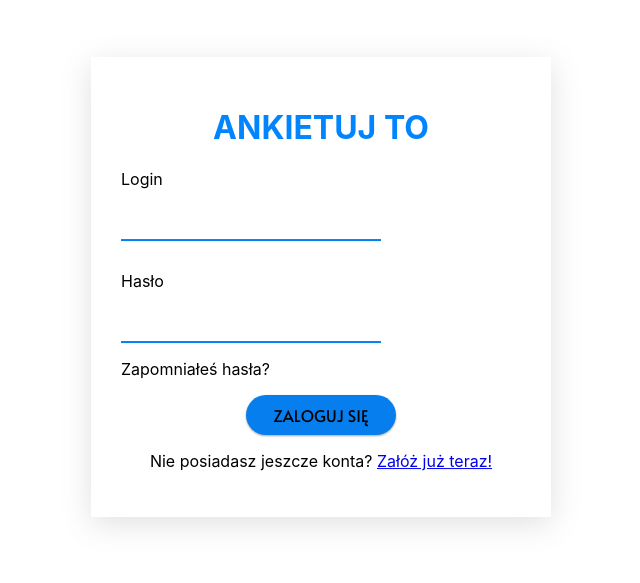
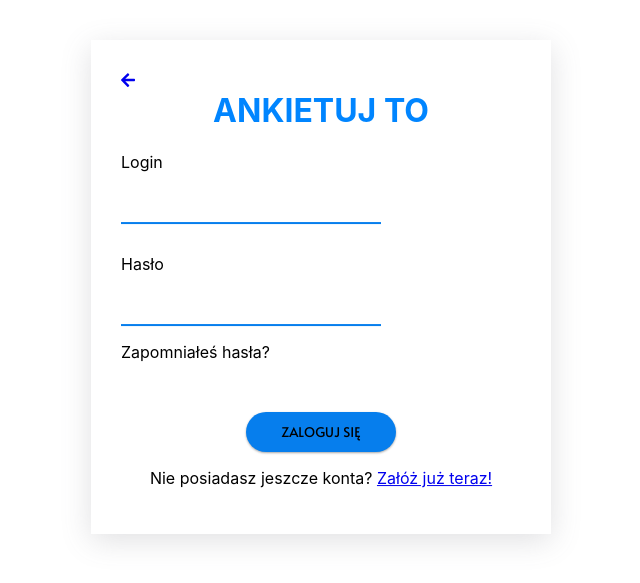
Before and after one commit to pokolowski/ankietuj-to, a React (Create React App) app: page /Login in a window 1280 px wide. Shown: the part 113-696 px from the top of the page, without its empty margins (319-959 px from the left). Built offline with nearby package versions, Linux system fonts and the light colour scheme.

Commit message:
add login page

```diff
--- a/package.json
+++ b/package.json
@@ -12,6 +12,7 @@
     "react": "^17.0.2",
     "react-dom": "^17.0.2",
     "react-icons": "^4.3.1",
+    "react-router-dom": "^6.3.0",
     "react-scripts": "5.0.0",
     "styled-components": "^5.3.3",
     "web-vitals": "^2.1.3"
--- a/src/components/atoms/Button/button.js
+++ b/src/components/atoms/Button/button.js
@@ -9,7 +9,7 @@ const Btn = styled.button`
   border-radius: 20px;
   cursor: pointer;
   box-shadow: rgba(0, 0, 0, 0.12) 0px 1px 3px, rgba(0, 0, 0, 0.24) 0px 1px 2px;
-  font-size: 16px;
+  font-size: ${(props) => props.fontSize} px;
   text-transform: uppercase;
   line-height: 20px;
   font-family: Alata;
@@ -20,7 +20,11 @@ const Btn = styled.button`
   }
 `;
 
-const Button = ({ text, alignSelf }) => {
-  return <Btn alignSelf={alignSelf}>{text}</Btn>;
+const Button = ({ text, alignSelf, fontSize = 16 }) => {
+  return (
+    <Btn alignSelf={alignSelf} fontSize={fontSize}>
+      {text}
+    </Btn>
+  );
 };
 export default Button;
--- a/src/components/molecules/HeaderSignIn/HeaderSignIn.js
+++ b/src/components/molecules/HeaderSignIn/HeaderSignIn.js
@@ -1,9 +1,10 @@
 import React from 'react';
 // import './HeaderSignIn.css';
 import styled from 'styled-components';
-// import styles from './HeaderSignIn.module.css';
+import { NavLink, Link } from 'react-router-dom';
+import styles from './HeaderSignIn.module.css';
 
-const Wrapper = styled.ul`
+const Wrapper = styled.div`
   list-style: none;
   font-size: 12px;
   position: absolute;
@@ -31,8 +32,18 @@ const ListItems = styled.li`
 
 const HeaderSignIn = ({ direction }) => (
   <Wrapper direction={direction}>
-    <ListItems>Zaloguj się</ListItems>
-    <ListItems>Zarejestruj się</ListItems>
+    {/* <ListItems as="NavLink" to="/Login">
+      Zaloguj się
+    </ListItems>
+    <ListItems as="NavLink" to="/Login">
+      Zarejestruj się
+    </ListItems> */}
+    <NavLink to="/Login" className={styles.StyledNavLink} as="li">
+      Zaloguj się
+    </NavLink>
+    <NavLink to="/Login" className={styles.StyledNavLink} as="li">
+      Zarejestruj się
+    </NavLink>
   </Wrapper>
 );
 
--- a/src/components/molecules/HeaderSignIn/HeaderSignIn.module.css
+++ b/src/components/molecules/HeaderSignIn/HeaderSignIn.module.css
@@ -1,20 +1,15 @@
-.ulClass {
-    /* display:none; */
-    list-style: none;
-    font-size: 12px;
-    position: absolute;
-    right: 0 !important;
-    /* transform: translateX(-50%); */
-    display: flex;
-    flex-direction: row;
-    color: #0e3854;
-    /* background-color: red; */
+.StyledNavLink{
+    display: block;
+  padding: 10px;
+  text-decoration: none;
+  cursor: pointer;
+  text-align: center;
+  color: #0e3854;
+  font-size: 15px;
+  /* Check gradient on text */
+  /* font-size: 72px; */
+  background: linear-gradient(90deg, #0e3854, #067eed);
+  font-size: 16px;
+  -webkit-background-clip: text;
+  -webkit-text-fill-color: transparent;
 }
-
-.ulClass li {
-    display: block;
-    /* display: none; */
-    padding: 10px;
-    cursor: pointer;
-    /* background-color: red; */
-}
--- a/src/components/molecules/LoginForm/loginForm.js
+++ b/src/components/molecules/LoginForm/loginForm.js
@@ -12,7 +12,7 @@ const Wrapper = styled.div`
   transition: 0.5s;
 `;
 const P = styled.p`
-  margin-bottom: 10px;
+  margin-bottom: 50px;
 `;
 
 const LoginForm = ({ display }) => {
@@ -43,7 +43,7 @@ const LoginForm = ({ display }) => {
         fontColor="red"
         marginBottom="5px"
       ></FormField>
-      <p>Zapomniałeś hasła?</p>
+      <P>Zapomniałeś hasła?</P>
     </Wrapper>
   );
 };
--- a/src/components/organisms/LoginPage/login.js
+++ b/src/components/organisms/LoginPage/login.js
@@ -4,10 +4,13 @@ import styles from './login.module.css';
 import LoginForm from 'components/molecules/LoginForm/loginForm';
 import Button from 'components/atoms/Button/button';
 import RegistryForm from 'components/molecules/RegistryForm/registry';
+import { FontAwesomeIcon } from '@fortawesome/react-fontawesome';
+import { faArrowLeft } from '@fortawesome/free-solid-svg-icons';
+import { NavLink } from 'react-router-dom';
 
 const Wrapper = styled.div`
   width: 400px;
-  //   height: ${(props) => (props.displayOff ? '700px' : '500px')};
+  // height: 500px;
   position: absolute;
   top: 50%;
   left: 50%;
@@ -25,6 +28,13 @@ const Wrapper = styled.div`
 const P = styled.p`
   align-self: center;
 `;
+const StyledDiv = styled.div`
+  width: 100%;
+  display: flex;
+  flex-direction: column;
+  justify-content: space-around;
+  align-items: center;
+`;
 
 const Login = () => {
   const [displayOff, setDisplayOff] = useState(false);
@@ -33,16 +43,23 @@ const Login = () => {
 
   return (
     <Wrapper>
+      <NavLink to="/" className={styles.iconBack}>
+        <FontAwesomeIcon icon={faArrowLeft} />
+      </NavLink>
       <h1 className={styles.styledH1}> ankietuj to </h1>
       <LoginForm display={displayOff ? 'none' : ''} />
       <RegistryForm display={displayOff ? 'none' : ''} />
+      <StyledDiv>
         <Button
           text={displayOff ? 'Zarejestruj się' : 'Zaloguj się'}
           alignSelf="center"
+          fontSize="15"
           className={styles.styledBtn}
         />
         <P>
-        {displayOff ? 'Posiadasz już konto? ' : 'Nie posiadasz jeszcze konta? '}
+          {displayOff
+            ? 'Posiadasz już konto? '
+            : 'Nie posiadasz jeszcze konta? '}
           <a
             href="#"
             onClick={() => {
@@ -53,6 +70,7 @@ const Login = () => {
             {displayOff ? 'Zaloguj się.' : 'Załóż już teraz!'}
           </a>
         </P>
+      </StyledDiv>
     </Wrapper>
   );
 };
--- a/src/components/organisms/LoginPage/login.module.css
+++ b/src/components/organisms/LoginPage/login.module.css
@@ -11,3 +11,12 @@
 .displayOff{
     display:none;
 }
+.iconBack{
+    display: block;
+    position: absolute;
+    width: 20px;
+    /* height: 10px; */
+    top: 30px;
+    left: 30px;
+    /* background-color: red; */
+}
--- a/src/components/organisms/header/header.module.css
+++ b/src/components/organisms/header/header.module.css
@@ -23,6 +23,7 @@
 }
 .styledH1{
     margin-left: 50px;
+    /* font-size: 2em; */
 }
 
 @media screen and (max-width: 900px){
--- /dev/null
+++ b/src/views/HomePage.js
@@ -0,0 +1,22 @@
+import react from 'react';
+import Header from 'components/organisms/header/header';
+import HomeSlider from 'components/organisms/HomeSlider/homeSlider';
+import About from 'components/organisms/AboutPage/about';
+import ExampleSurveys from 'components/organisms/ExampleSurveys/examplesurveys';
+import ContactPage from 'components/organisms/ContactPage/ContactPage';
+import MenuLeftPanel from 'components/organisms/menuLeftPanel/menuLeftPanel';
+
+const HomePage = () => {
+  return (
+    <>
+      <Header />
+      <HomeSlider />
+      <About />
+      <ExampleSurveys />
+      <ContactPage />
+      <MenuLeftPanel />
+    </>
+  );
+};
+
+export default HomePage;
--- a/src/views/Root.js
+++ b/src/views/Root.js
@@ -1,26 +1,20 @@
 import React from 'react';
-import Header from '../components/organisms/header/header.js';
-import HomeSlider from 'components/organisms/HomeSlider/homeSlider.js';
 import { ThemeProvider } from 'styled-components';
 import { theme } from 'assets/styles/theme.js';
-import MenuLeftPanel from 'components/organisms/menuLeftPanel/menuLeftPanel.js';
-import About from 'components/organisms/AboutPage/about';
-import ExampleSurveys from 'components/organisms/ExampleSurveys/examplesurveys.js';
-import ContactPage from 'components/organisms/ContactPage/ContactPage.js';
 import Login from 'components/organisms/LoginPage/login.js';
 import Registry from 'components/organisms/RegistryPage/registry.js';
+import { BrowserRouter as Router, Routes, Route, Link } from 'react-router-dom';
+import HomePage from './HomePage';
 
 const Root = () => (
-  <ThemeProvider theme={theme}>
-    {/* <Header />
-    <HomeSlider />
-    <About />
-    <ExampleSurveys />
-    <ContactPage />
-    <MenuLeftPanel /> */}
-    <Login />
-    {/* <Registry /> */}
-  </ThemeProvider>
+  <Router>
+    <ThemeProvider theme={theme}>
+      <Routes>
+        <Route path="/Login" element={<Login />} />
+        <Route path="/" element={<HomePage />} />
+      </Routes>
+    </ThemeProvider>
+  </Router>
 );
 
 export default Root;
```
Also changed, not shown: src/views/LoginPage.js (added), 1 other file (tests, documents, lock files or other folders). Lines whose indentation alone changed are shown as unchanged.
